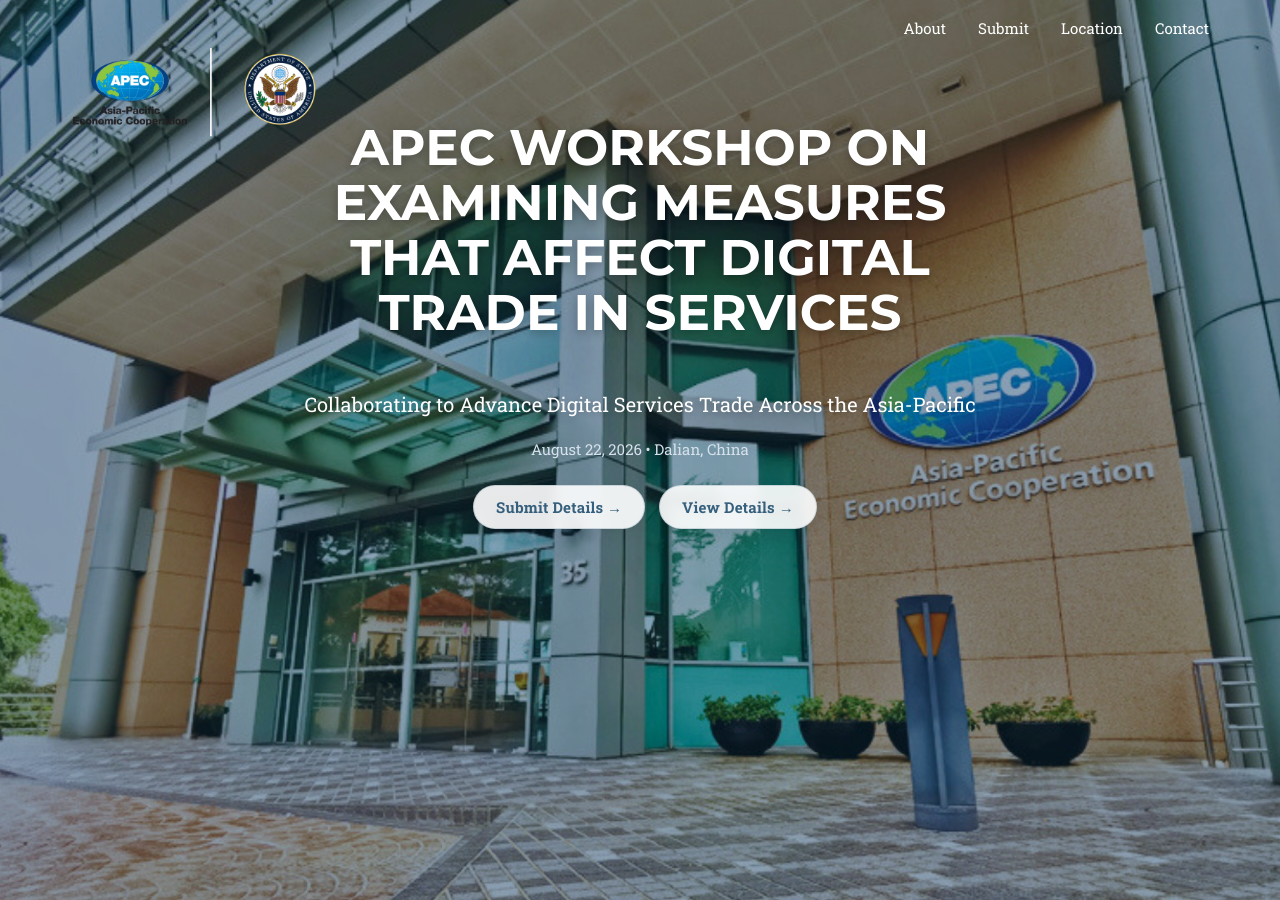
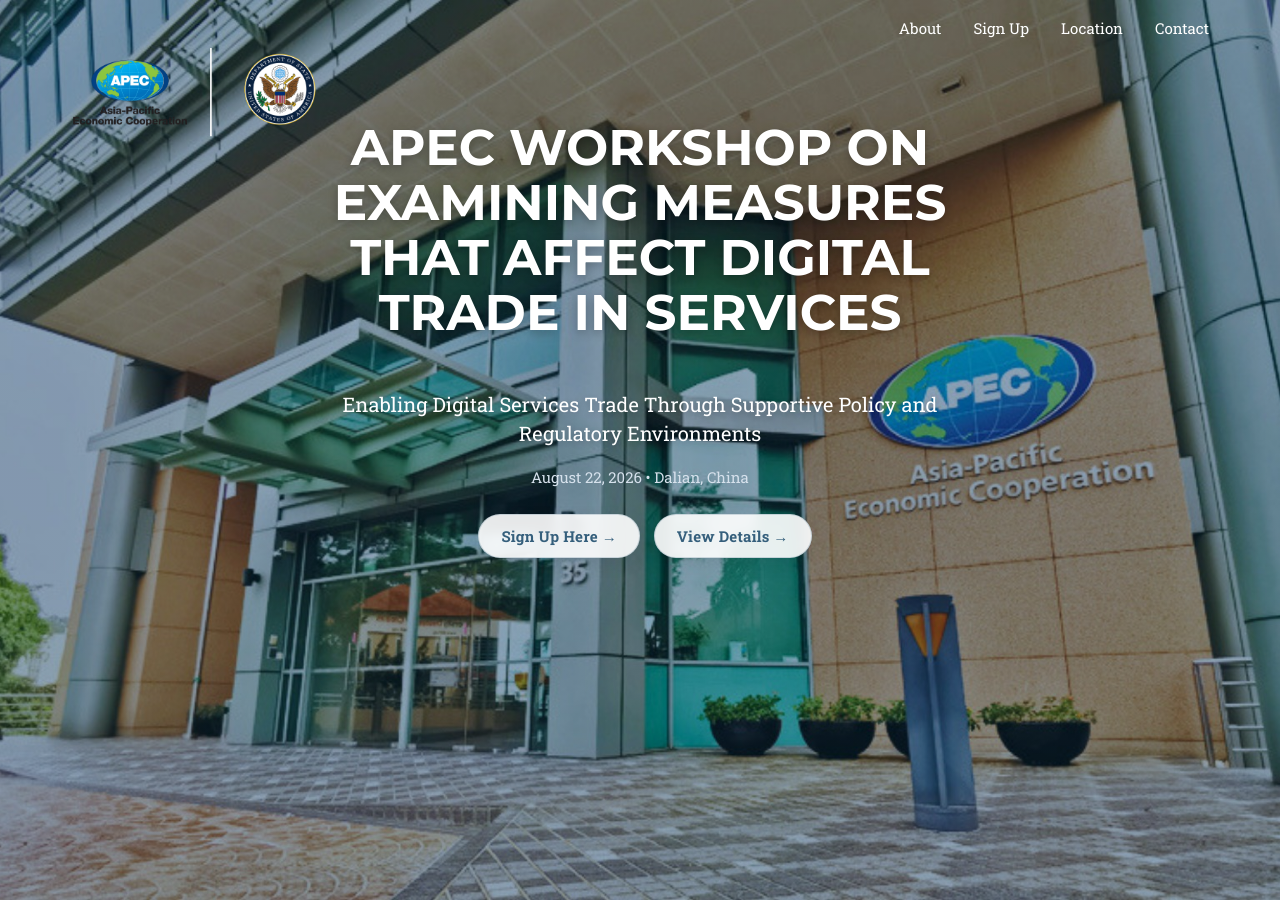
Before and after one commit to usapecrise/digital-services-in-trade-workshop, a Jekyll site: the page built from index.html, in a window 1280 px wide and 900 px high. Built offline with Jekyll 4.4.1, drawn with Linux system fonts in a browser that asks for light colours; nearby versions of some CDN libraries; some web fonts are replaced; library files that are not in the unit come from our copies.

Commit message:
Update header-home.html
made changes 1-3 on to do list

```diff
--- a/_includes/2017_data/header-home.html
+++ b/_includes/2017_data/header-home.html
@@ -26,7 +26,7 @@
       <div class="collapse navbar-collapse" id="bs-example-navbar-collapse-1">
         <ul class="nav navbar-nav navbar-right">
           <li><a class="page-scroll" href="#intro">About</a></li>
-          <li><a class="page-scroll" href="#register">Submit</a></li>
+          <li><a class="page-scroll" href="#register">Sign Up</a></li>
           <li><a class="page-scroll" href="#location">Location</a></li>
           <li><a class="page-scroll" href="#contact">Contact</a></li>
         </ul>
@@ -64,7 +64,7 @@
       </div>
 
       <div class="intro-lead-in" style="max-width:700px; margin:20px auto;">
-        Collaborating to Advance Digital Services Trade Across the Asia-Pacific
+        Enabling Digital Services Trade Through Supportive Policy and Regulatory Environments
       </div>
 
       <div style="margin-bottom:25px; color:#d6e1ec;">
@@ -72,7 +72,7 @@
       </div>
 
       <a href="#register" class="page-scroll btn btn-secondary" style="margin-left:10px;">
-        Submit Details →
+        Sign Up Here →
       </a>
 
       <a href="#intro" class="page-scroll btn btn-secondary" style="margin-left:10px;">
```
